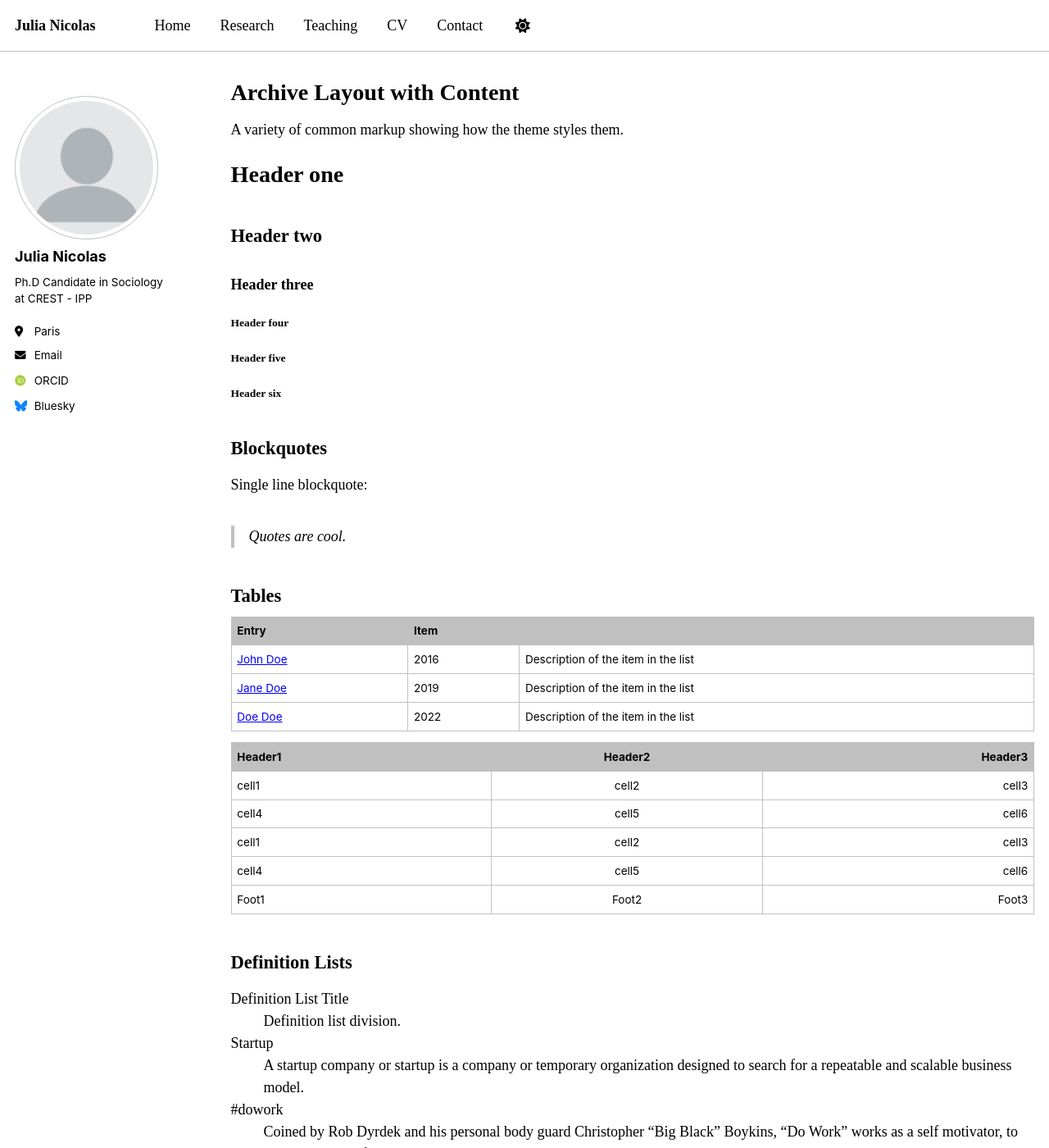
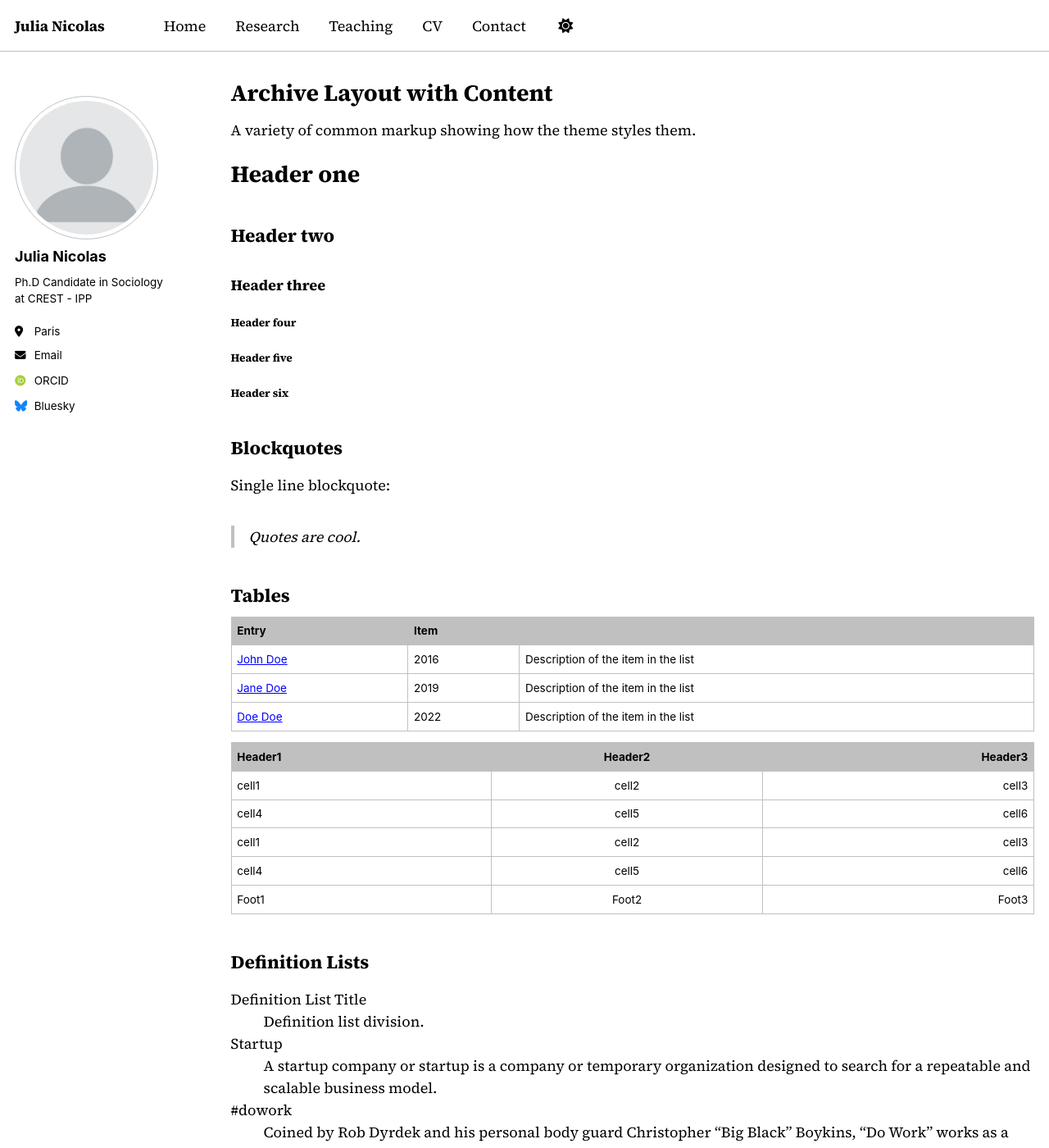
Before and after one commit to Julia-Nicolas/julia-nicolas.github.io, a Jekyll site: the page built from _pages/archive-layout-with-content.md, in a window 1280 px wide and 1400 px high. Shown: the whole window at 82% size. Built offline with Jekyll 4.4.1, drawn with Linux system fonts in a browser that asks for light colours; some web fonts are replaced; a script bundle is joined from its source files by our own code; library files that are not in the unit come from our copies.

Commit message:
Update main.scss

```diff
--- a/assets/css/main.scss
+++ b/assets/css/main.scss
@@ -52,11 +52,11 @@
 /* Custom typography */
 
 body {
-  font-family: "Merriweather", serif;
+  font-family: "Source Serif 4", serif;
 }
 
 h1, h2, h3, h4, h5, h6,
 .masthead__menu-item,
 .site-title {
-  font-family: "Merriweather", serif;
+  font-family: "Source Serif 4", serif;
 }
```
